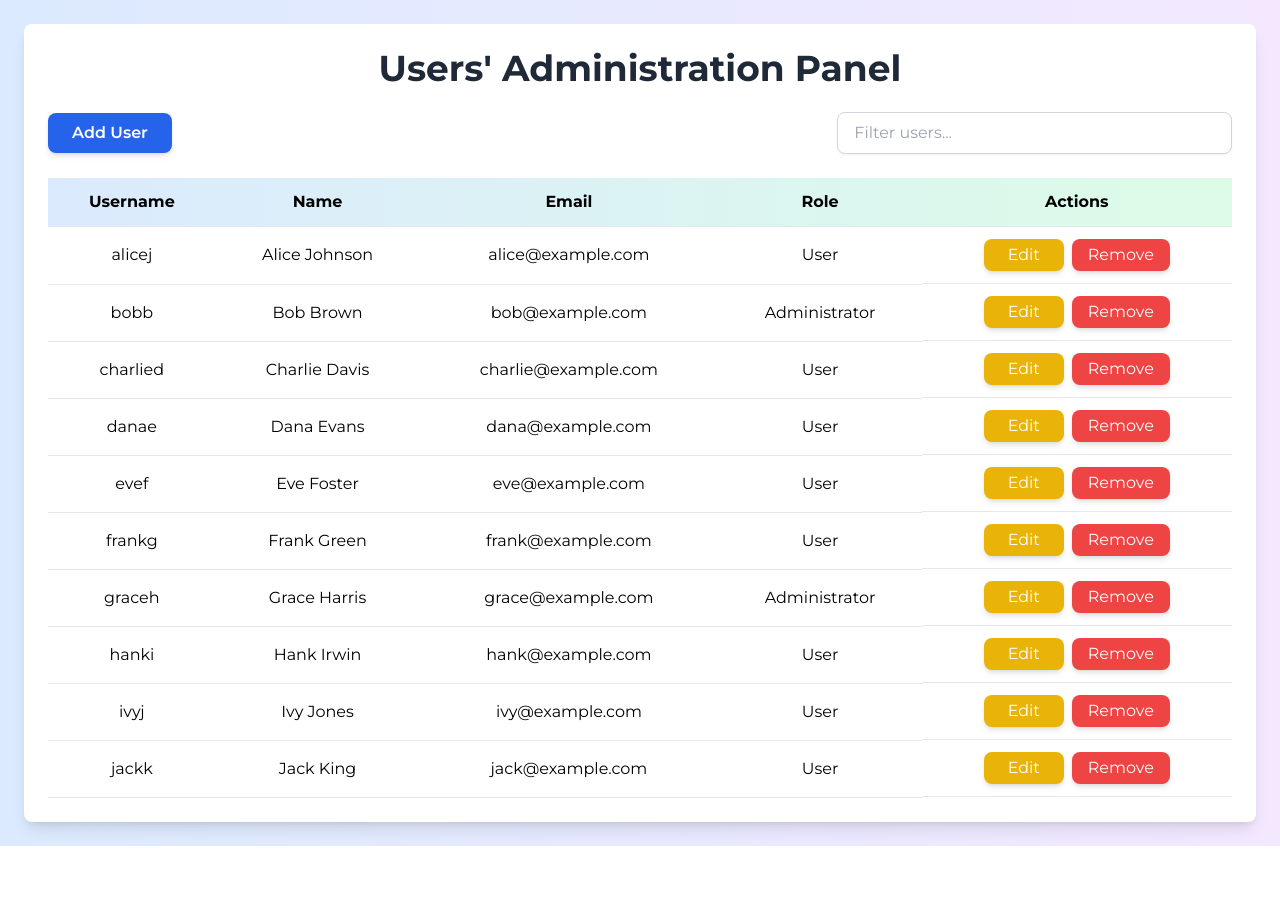
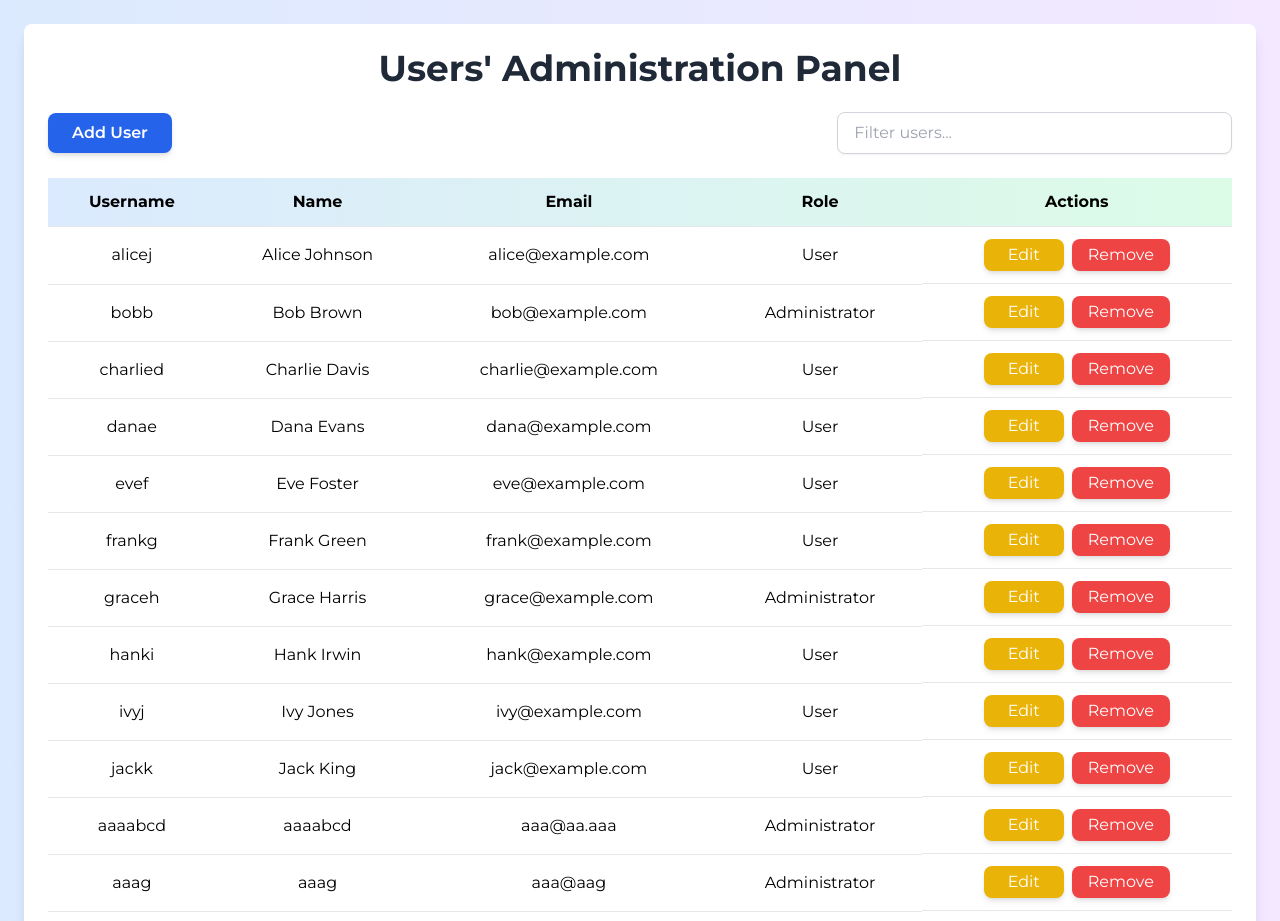
Before and after one commit to vytautas-abramikas/user_admin_crud_angular, an Angular app: page / in a window 1280 px wide. Shown: the top 921 px of the page. Before the commit the page ends 846 px from the top, so only its background shows below. Built offline with nearby package versions, Linux system fonts and the light colour scheme; data requests are answered from the project's data file.

Commit message:
user modal & user state changes

```diff
--- a/db.json
+++ b/db.json
@@ -69,6 +69,34 @@
       "username": "jackk",
       "email": "jack@example.com",
       "role": "User"
+    },
+    {
+      "id": "1729177715721",
+      "username": "aaaabcd",
+      "name": "aaaabcd",
+      "email": "aaa@aa.aaa",
+      "role": "Administrator"
+    },
+    {
+      "id": "1729179163450",
+      "username": "aaag",
+      "name": "aaag",
+      "email": "aaa@aag",
+      "role": "Administrator"
+    },
+    {
+      "id": "1729179218675",
+      "username": "aaa",
+      "name": "aaa",
+      "email": "aaa@aa.a",
+      "role": "User"
+    },
+    {
+      "id": "1729181062084",
+      "username": "aab",
+      "name": "aab",
+      "email": "aa@aa.a",
+      "role": "User"
     }
   ]
 }
--- a/src/app/components/user-modal/user-modal.component.html
+++ b/src/app/components/user-modal/user-modal.component.html
@@ -34,7 +34,10 @@
             "
             class="absolute z-10 opacity-85 left-0 top-full mt-1 bg-white border border-red-500 text-red-500 text-sm p-2 rounded-lg shadow-lg"
           >
-            {{ userForm.controls['username'].errors?.['minlength'] ? 'Username must be at least 3 characters long' : 'Username is required' }}
+            {{
+              userForm.controls["username"].errors &&
+                "Username must be at least 3 characters long"
+            }}
           </div>
         </div>
       </div>
@@ -65,7 +68,10 @@
             "
             class="absolute z-10 opacity-85 left-0 top-full mt-1 bg-white border border-red-500 text-red-500 text-sm p-2 rounded-lg shadow-lg"
           >
-            {{ userForm.controls['name'].errors?.['minlength'] ? 'Name must be at least 3 characters long' : 'Name is required' }}
+            {{
+              userForm.controls["name"].errors &&
+                "Name must be at least 3 characters long"
+            }}
           </div>
         </div>
       </div>
@@ -96,7 +102,7 @@
             "
             class="absolute z-10 opacity-85 left-0 top-full mt-1 bg-white border border-red-500 text-red-500 text-sm p-2 rounded-lg shadow-lg"
           >
-            {{ userForm.controls['email'].errors?.['email'] ? 'Email is not valid' : 'Email is required' }}
+            {{ userForm.controls["email"].errors && "Email is not valid" }}
           </div>
         </div>
       </div>
@@ -119,7 +125,7 @@
         <button
           type="button"
           class="bg-gray-500 hover:bg-gray-600 text-white font-semibold px-6 py-2 rounded-lg shadow-md transition duration-300"
-          (click)="cancel()"
+          (click)="closeUserModal()"
         >
           Cancel
         </button>
--- a/src/app/components/user-modal/user-modal.component.ts
+++ b/src/app/components/user-modal/user-modal.component.ts
@@ -1,14 +1,15 @@
 import { Component, OnInit } from '@angular/core';
 import { CommonModule } from '@angular/common';
+import { UserStateService } from '../../../services/user-state.service';
+import { combineLatest } from 'rxjs';
 import {
   ReactiveFormsModule,
   FormBuilder,
   FormGroup,
   Validators,
+  AbstractControl,
+  ValidatorFn,
 } from '@angular/forms';
-import { UserStateService } from '../../../services/user-state.service';
-import { Observable, combineLatest } from 'rxjs';
-import { map } from 'rxjs/operators';
 import { TUser } from '../../../types/TUser';
 
 @Component({
@@ -28,10 +29,11 @@ export class UserModalComponent implements OnInit {
     private userStateService: UserStateService
   ) {
     this.userForm = this.fb.group({
-      username: ['', [Validators.required, Validators.minLength(3)]],
-      name: ['', [Validators.required, Validators.minLength(3)]],
-      email: ['', [Validators.required, Validators.email]],
-      role: ['User', Validators.required],
+      id: [''],
+      username: ['', [Validators.minLength(3)]],
+      name: ['', [Validators.minLength(3)]],
+      email: ['', [this.emailValidator()]],
+      role: ['User'],
     });
   }
 
@@ -59,19 +61,28 @@ export class UserModalComponent implements OnInit {
   handleSubmit() {
     if (this.userForm.valid) {
       const userToSave = { ...this.userForm.value };
-
       if (this.userModalMode === 'add') {
-        userToSave.id = Date.now().toString();
-        this.userStateService.createUser(userToSave);
+        this.userStateService.createUser({
+          ...userToSave,
+          id: Date.now().toString(),
+        });
       } else {
         this.userStateService.updateUser(userToSave);
       }
-
       this.userStateService.setModalVisibility(this.userModalMode, false);
     }
   }
 
-  cancel() {
+  closeUserModal() {
     this.userStateService.setModalVisibility(this.userModalMode, false);
   }
+
+  emailValidator(): ValidatorFn {
+    const emailRegex = /^[^\s@]+@[^\s@]+\.[^\s@]+$/;
+
+    return (control: AbstractControl): { [key: string]: any } | null => {
+      const valid = emailRegex.test(control.value);
+      return valid ? null : { invalidEmail: { value: control.value } };
+    };
+  }
 }
--- a/src/services/user-state.service.ts
+++ b/src/services/user-state.service.ts
@@ -46,14 +46,14 @@ export class UserStateService {
   }
 
   fetchUsers() {
-    this.http.get<TUser[]>('http://localhost:3002/users').subscribe(
+    this.http.get<TUser[]>('http://localhost:3001/users').subscribe(
       (users) => this.usersSubject.next(users),
       (error) => console.error('Error fetching users:', error)
     );
   }
 
   createUser(user: TUser) {
-    this.http.post<TUser>('http://localhost:3002/users', user).subscribe(
+    this.http.post<TUser>('http://localhost:3001/users', user).subscribe(
       (newUser) => {
         this.usersSubject.next([...this.usersSubject.value, newUser]);
         this.setModalVisibility('add', false);
@@ -64,7 +64,7 @@ export class UserStateService {
 
   updateUser(updatedUser: TUser) {
     this.http
-      .put<TUser>(`http://localhost:3002/users/${updatedUser.id}`, updatedUser)
+      .put<TUser>(`http://localhost:3001/users/${updatedUser.id}`, updatedUser)
       .subscribe(
         (updated) => {
           const updatedUsers = this.usersSubject.value.map((user) =>
@@ -78,7 +78,7 @@ export class UserStateService {
   }
 
   deleteUser(userId: string) {
-    this.http.delete(`http://localhost:3002/users/${userId}`).subscribe(
+    this.http.delete(`http://localhost:3001/users/${userId}`).subscribe(
       () => {
         const updatedUsers = this.usersSubject.value.filter(
           (user) => user.id !== userId
```
